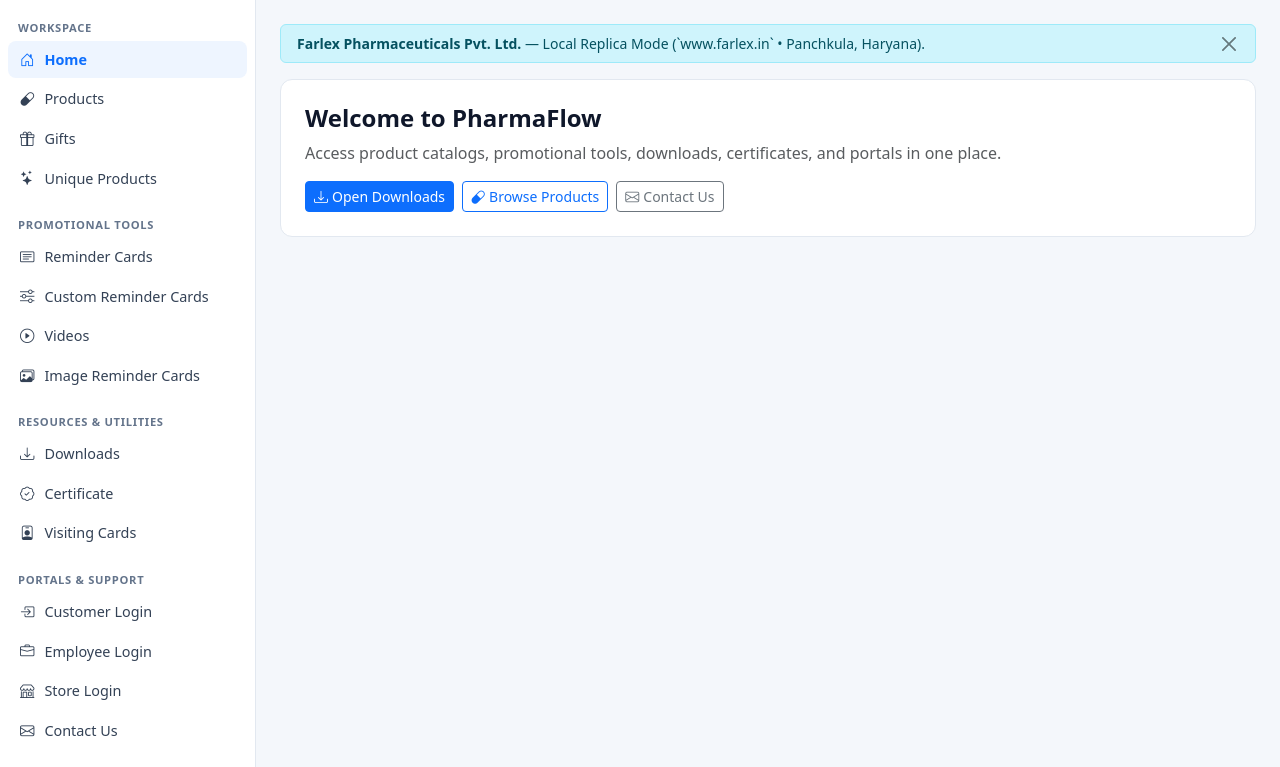
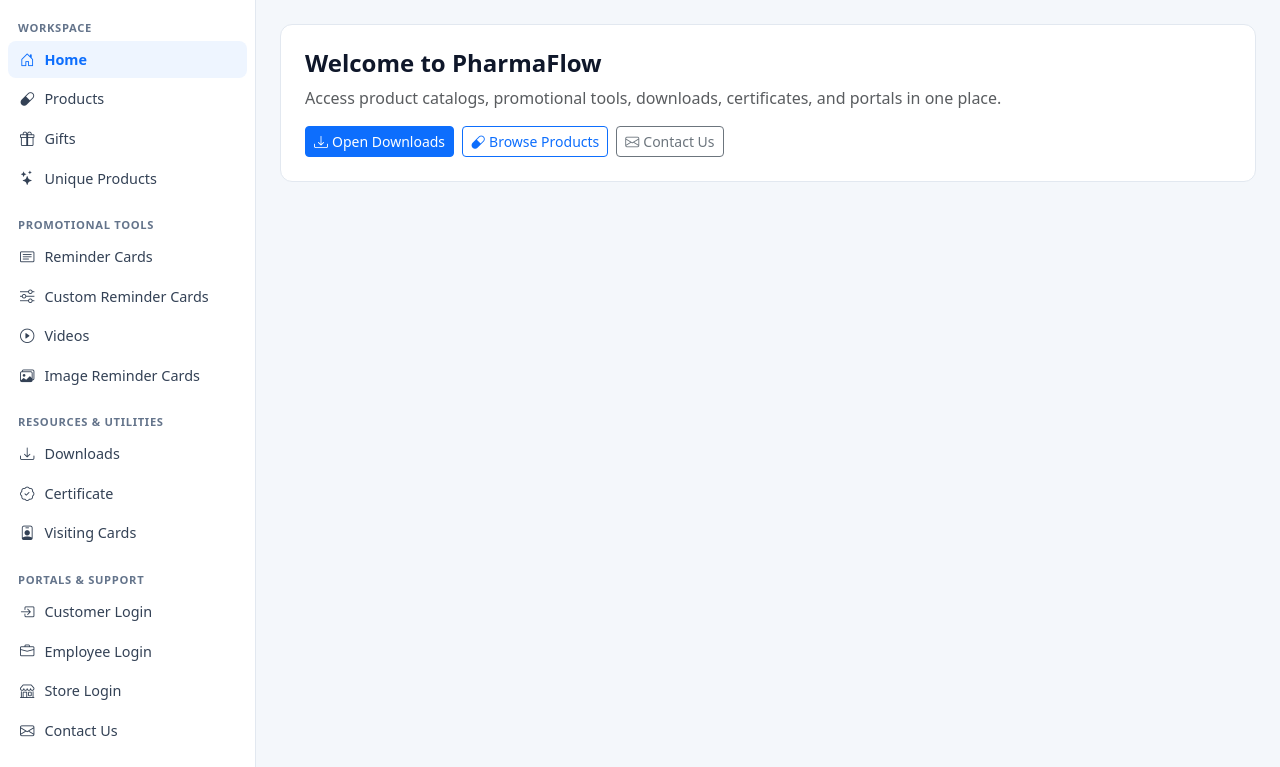
Before and after one commit to farlexcompany-prog/PharmaFlow_Replica, a PHP site: page / in a window 1280 px wide. Shown: the part 64-831 px from the top of the page. Run offline with PHP 8.4, Linux system fonts and the light colour scheme.

Commit message:
Update PharmaFlow: 2026-11-19 17:55:03

```diff
--- a/public/index.php
+++ b/public/index.php
@@ -105,10 +105,10 @@ declare(strict_types=1);
 
       <!-- Main Dynamic Content -->
       <main class="pf-main flex-grow-1 p-3 p-md-4">
-        <div id="pfAlertBanner" class="alert alert-info py-2 px-3 small mb-3 d-flex align-items-center justify-content-between" role="alert">
+        <!-- <div id="pfAlertBanner" class="alert alert-info py-2 px-3 small mb-3 d-flex align-items-center justify-content-between" role="alert">
           <span><strong>Farlex Pharmaceuticals Pvt. Ltd.</strong> — Local Replica Mode (`www.farlex.in` • Panchkula, Haryana).</span>
           <button type="button" class="btn-close btn-sm" data-bs-dismiss="alert" aria-label="Close"></button>
-        </div>
+        </div> -->
 
         <div id="app-view"></div>
       </main>
```
Also changed, not shown: public/assets/js/reminder_card.js (added), public/assets/js/router.js.
